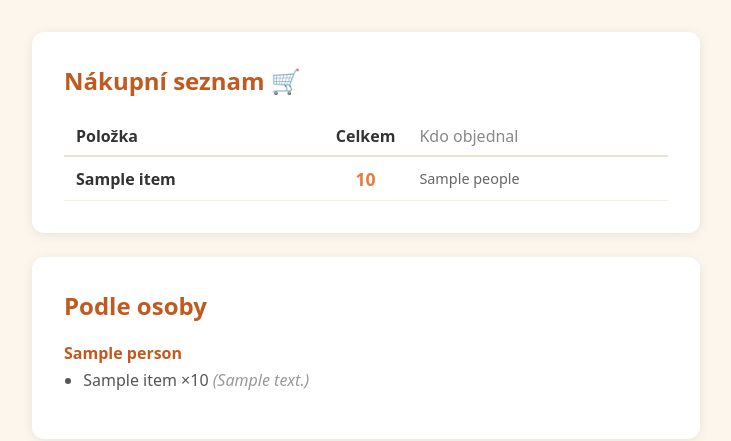
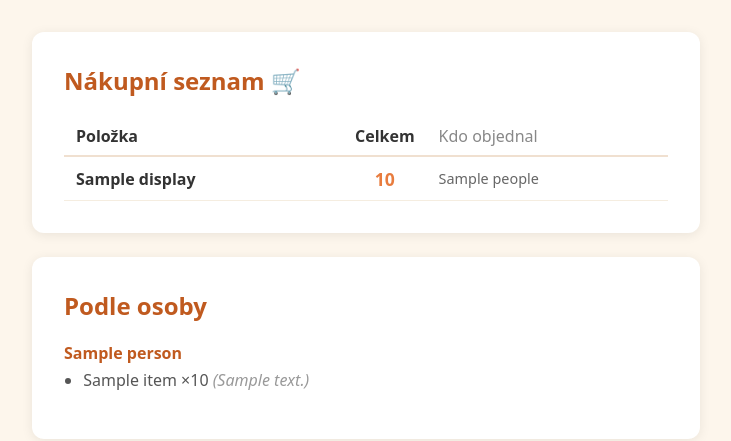
Before and after one commit to denbuk/easter_food, a Flask app: template templates/orders.html in a window 1280 px wide. Shown: the part 71-512 px from the top of the page, without its empty margins (274-1005 px from the left). Run offline with Flask 3, Linux system fonts and the light colour scheme; the template is opened without the code that fills it: most values are stand-ins (such as "Sample title", 1, 10 or a date in 2020).

Commit message:
Normalize item names for aggregation
Group orders case-insensitively and diacritics-insensitively
so 'Mazanec', 'mazanec', 'MAZANEC' all count as one item.
Display name is preserved from the first submission.

https://claude.ai/code/session_01RpUTyFgeAWyLt9U8zDiP5j

```diff
--- a/app.py
+++ b/app.py
@@ -1,7 +1,15 @@
 import os
+import unicodedata
 from flask import Flask, render_template, request, redirect, url_for
 from sqlalchemy import create_engine, text
 from collections import defaultdict
+
+
+def normalize(name):
+    """Lowercase + strip diacritics + collapse whitespace for grouping."""
+    nfkd = unicodedata.normalize("NFKD", name)
+    ascii_name = "".join(c for c in nfkd if not unicodedata.combining(c))
+    return " ".join(ascii_name.lower().split())
 
 app = Flask(__name__)
 
@@ -72,9 +80,11 @@ def orders():
             text("SELECT * FROM orders ORDER BY item, name")
         ).mappings().all()
 
-    aggregated = defaultdict(lambda: {"total": 0, "people": []})
+    aggregated = defaultdict(lambda: {"display": None, "total": 0, "people": []})
     for row in rows:
-        key = row["item"]
+        key = normalize(row["item"])
+        if aggregated[key]["display"] is None:
+            aggregated[key]["display"] = row["item"]
         aggregated[key]["total"] += row["quantity"]
         entry = f"{row['name']} ×{row['quantity']}"
         if row["note"]:
--- a/templates/orders.html
+++ b/templates/orders.html
@@ -14,7 +14,7 @@
     <tbody>
       {% for item, data in aggregated|dictsort %}
       <tr style="border-bottom:1px solid #f5ede0;">
-        <td style="padding:0.6rem 0.75rem;font-weight:600;">{{ item }}</td>
+        <td style="padding:0.6rem 0.75rem;font-weight:600;">{{ data.display }}</td>
         <td style="padding:0.6rem 0.75rem;text-align:center;font-size:1.1rem;font-weight:700;color:#e87c3e;">{{ data.total }}</td>
         <td style="padding:0.6rem 0.75rem;color:#666;font-size:0.9rem;">{{ data.people | join(", ") }}</td>
       </tr>
```
